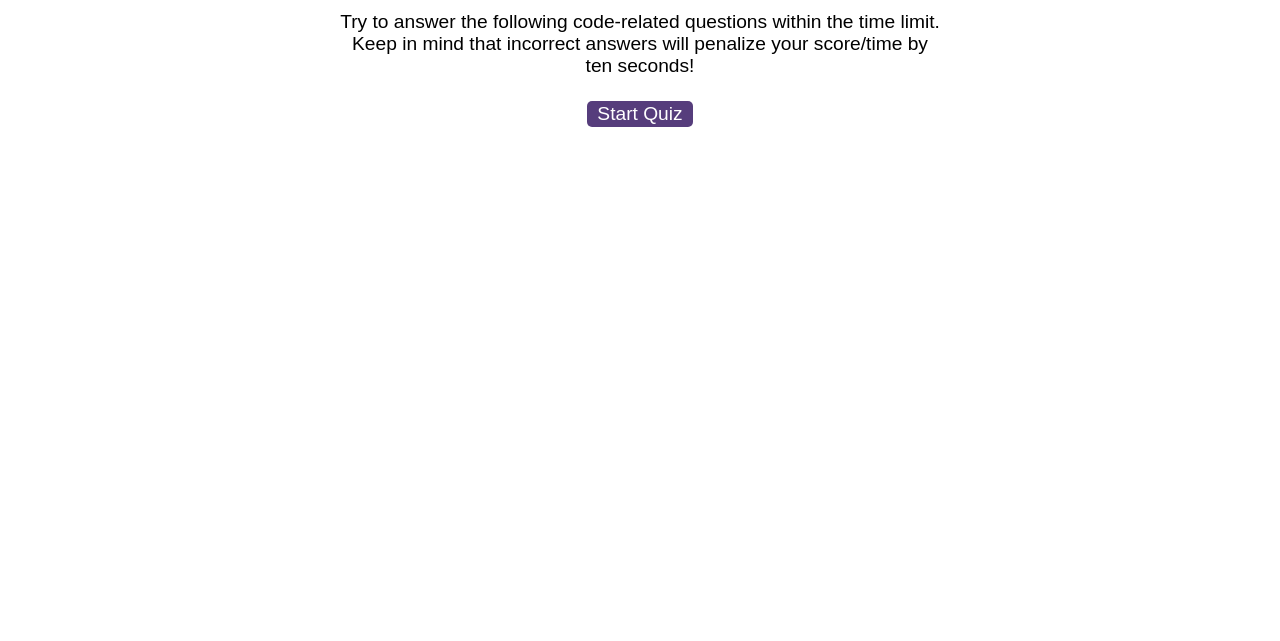
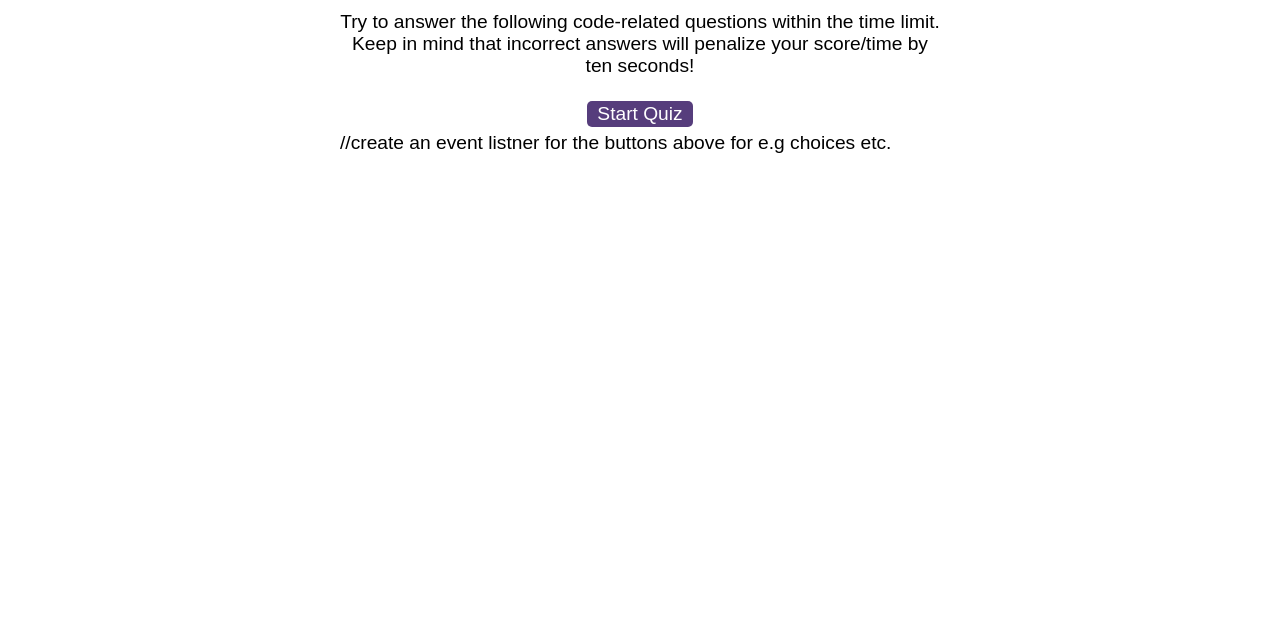
Before and after one commit to Natt-b/qanda-challenge, a plain HTML site: page html/index.html in a window 1280 px wide. Shown: the part 159-800 px from the top of the page. Drawn offline with Linux system fonts and the light colour scheme.

Commit message:
added notes and questions

```diff
--- a/js/logic.js
+++ b/js/logic.js
@@ -0,0 +1,4 @@
+//Event listeners
+//tracking game state
+
+var questionindex = 0;
--- a/js/questions.js
+++ b/js/questions.js
@@ -0,0 +1,47 @@
+var questions = [
+    {
+question1: "Which HTML element is for the largest heading?",
+ choice1: "<h1>",
+ choice2: "<header>",
+ choice3: "h6",
+ choice4: "heading",
+answer: "<h1>"
+    },
+    {
+question2: "Where in an HTML document would you place to refer to an external CSS?",
+   choice1: "At the very end of the file",
+   choice2: "In the <body> section",
+   choice3: "In the <Head> section",
+answer: "In the <Head> section"
+},
+{
+question3: "An array in Javascript is used to store multiple variables in a single variable",
+   choice1: "True",
+   choice2: "false",
+answer: "True"
+},
+{
+question4: "The # symbol specifies that the selector is a?",
+  choice1: "Tag",
+  choice2: "Class",
+  choice3: "Number",
+  choice4: "Id",
+answer: "Class"
+},
+{
+question5: "What does HTML mean?",
+  choice1: "Hyper Translate Modular Language",
+  choice2: "Hero Text Markup Lingo",
+  choice3: "Hyper Translate Markup Language",
+  choice4: "Hyper Text Markup Language"
+}
+];
+
+
+
+// create this as variable - Question.number / question index
+// this way can keep track of what varable, question im on, from the array of questions i have
+
+//save highscores on local storage
+//have an array of objects and the questions have the answers inside the question object
+// 5 questions to ask and have 4 multiple choice to choose from
```
Also changed, not shown: html/index.html (+2 -0 lines), 1 other file.
